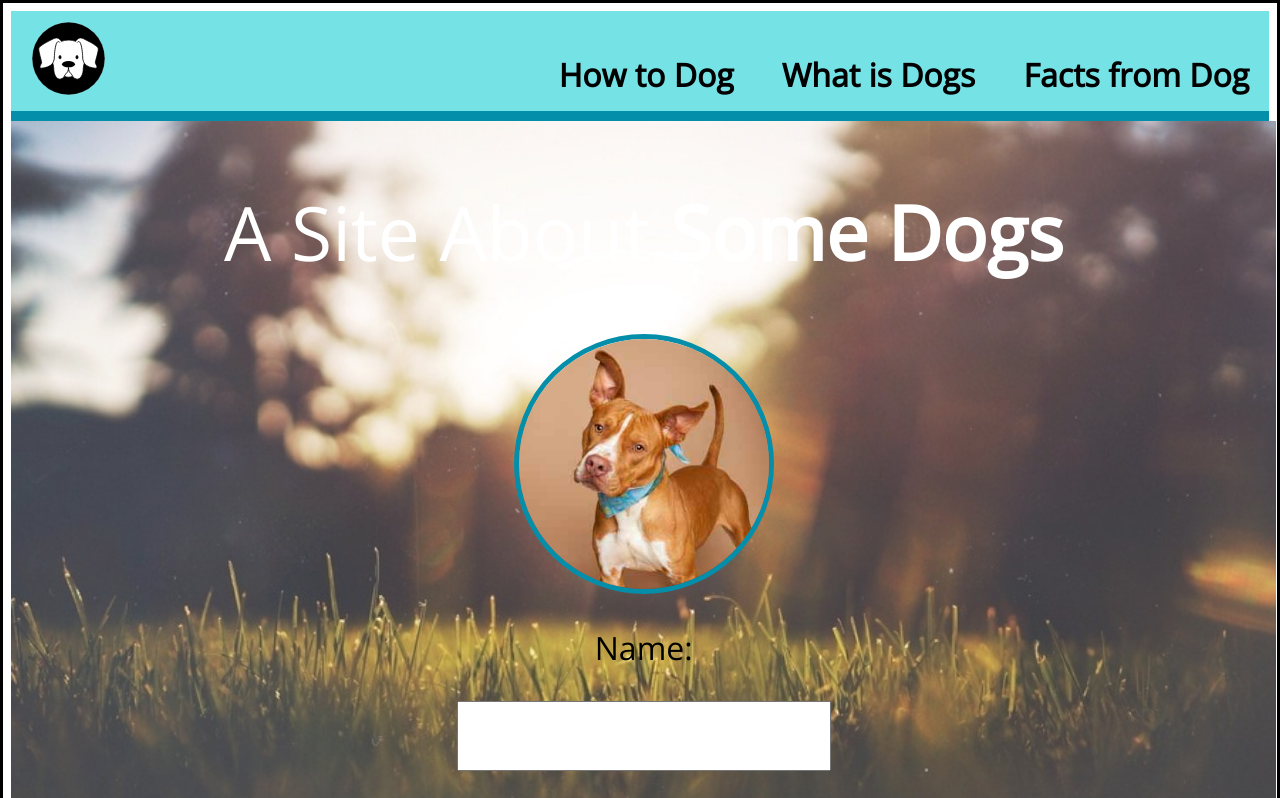
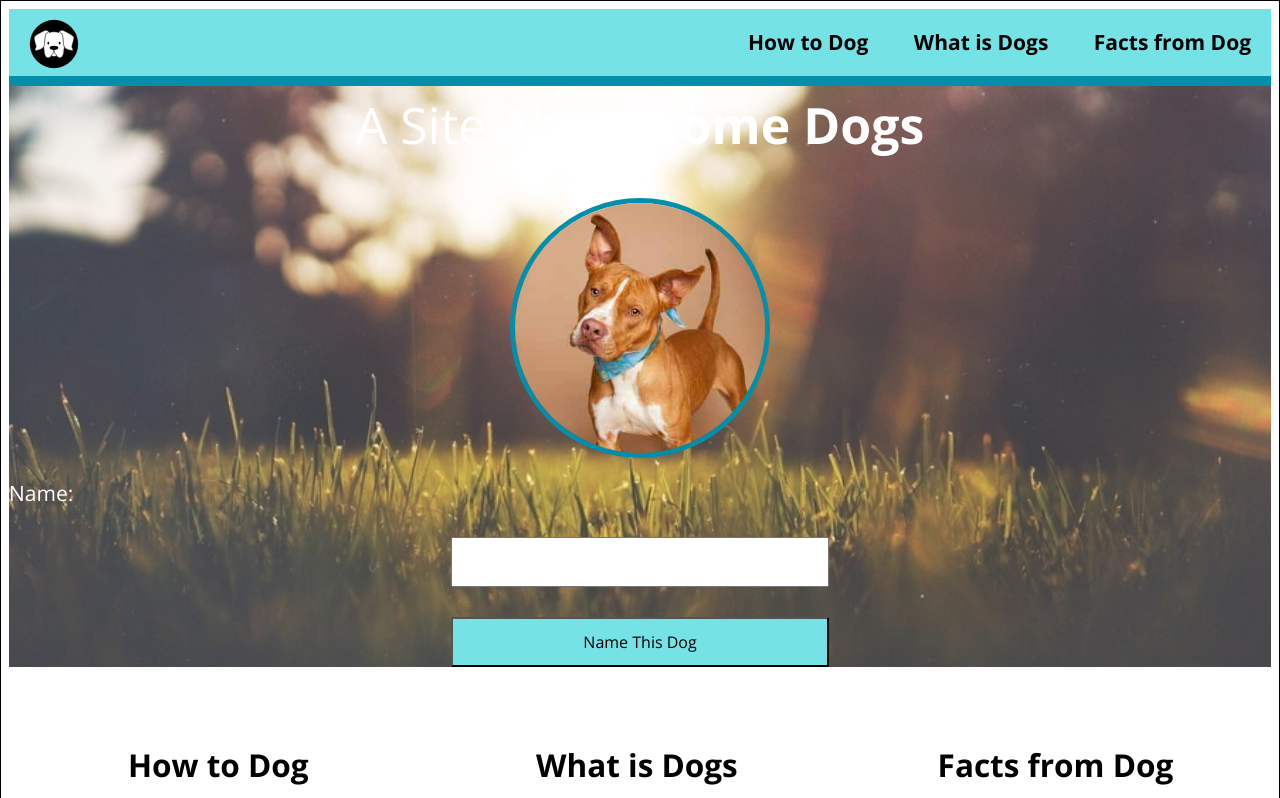
Before and after one commit to kawilliams8/Dog-Party__jQuery, a plain HTML site: page index.html in a window 1280 px wide. Shown: the top 798 px of the page. Drawn offline with nearby package versions, Linux system fonts and the light colour scheme.

Commit message:
Add HTML/CSS refinements

```diff
--- a/index.html
+++ b/index.html
@@ -2,7 +2,7 @@
   <head>
     <title>Dog Party</title>
     <link href="styles.css" rel="stylesheet" type="text/css">
-    <link href="https://fonts.googleapis.com/css?family=Open+Sans" rel="stylesheet">
+    <link href="https://fonts.googleapis.com/css?family=Open+Sans:400,700" rel="stylesheet">
   </head>
   <body>
     <header>
@@ -23,9 +23,9 @@
           <h1>A Site About <span>Some Dogs</span></h1>
           <img id="header-image" src="images/dog1-sq.jpg" alt="Cute Dog 1">
         <form id="header-form" action="Live Github site?" method="post" id="name-this-dog">
-          <p>Name:</p>
+          <p id="profile-name">Name:</p>
           <input type="text" name="name-this-dog" />
-          <input type="submit" name="name-this-dog" value="Name This Dog">
+          <button class="name-this-dog" type="button">Name This Dog</button>
         </form>
         </div>
       </div>
--- a/styles.css
+++ b/styles.css
@@ -1,7 +1,8 @@
 html {
-	border: 3px solid black;
+	border: 1px solid black;
 	background-color: #ffffff;
 	font-family: 'Open Sans', sans-serif;
+	font-size: 21px;
 	color: #000000;
 	list-style-type: none;
 }
@@ -9,8 +10,11 @@ html {
 h1 {
 	color: #ffffff;
 	text-align: center;
-	font-size: 75px;
+	font-size: 50px;
 	font-weight: 100;
+	margin-top: 0px;
+	padding-top: 5px;
+	padding-bottom: 5px;
 }
 
 span {
@@ -25,13 +29,9 @@ li {
 	display: inline;
 }
 
-p {
-	font-size: 32px;
-}
-
 nav {
 	background-color: #75e2e6;
-	height: 100px;
+	height: 67px;
 	border-bottom: 10px solid #048eaa;
 }
 
@@ -43,34 +43,38 @@ main {
 	display: inline;
 	margin: 10px 10px 10px 20px;
 	float: left;
-	height: 75px;
-	width: 75px;
+	height: 50px;
+	width: 50px;
 }
 
 .site-nav {
-	float: right;
-	display: inline-block;
+	height: 67px;
+	margin-left: auto;
 	text-align: right;
-	font-size: 32px;
 	font-weight: bold;
-	line-height: 0px;
+	line-height: 67px;
 }
 
 .header {
 	margin: auto;
-  	width: 99%;
+	margin: 0px;
+  	width: 100%
   	padding: 10px;
   	background-image: url("images/park.jpg");
 	background-repeat: no-repeat;
 	background-position: center bottom;
 	background-size: 100% auto;
-	height: 700px;
 }
 
 #header-profile,
 #header-image,
 #header-form {
-	margin: 10px auto;
+	margin: 0px auto;
+	color: #ffffff;
+}
+
+#profile-name {
+	text-align: left;
 }
 
 #header-image {
@@ -94,29 +98,34 @@ main {
 
 input {
 	display: block;
-	height: 70px;
+	height: 50px;
+	width: 30%;
+	margin: 30px auto 30px auto;
+}
+
+button {
+	display: block;
+	height: 50px;
 	width: 30%;
 	margin: 30px auto 30px auto;
 	font-size: 16px;
-}
-
-input[type=submit] {
-	background-color: ##75e2e6;
+	font-weight: normal;
+	font-family: inherit;
+	background-color: #75e2e6;
 }
 
 .column {
 	float: left;
   	width: 30%;
-  	padding: 10px
+  	margin: 20px
 }
 
 .column-button {
-	font-size: 32px;
 	color: #ffffff;
 	text-align: center;
 	background-color: #048eaa;
-	height: 85px;
-	line-height: 85px;
+	height: 50px;
+	line-height: 50px;
 }
 
 .column-image {
@@ -134,14 +143,13 @@ footer {
 	display: block;
 	background-color: #048eaa;
 	color: #ffffff;
-	padding: 20px;
+	padding: 10px;
 	justify-content: center;
 }
 
 h3,
 .footer-text {
 	text-align: center;
-	font-size: 30px;
 	padding: 20px 20px;
 }
 
```
